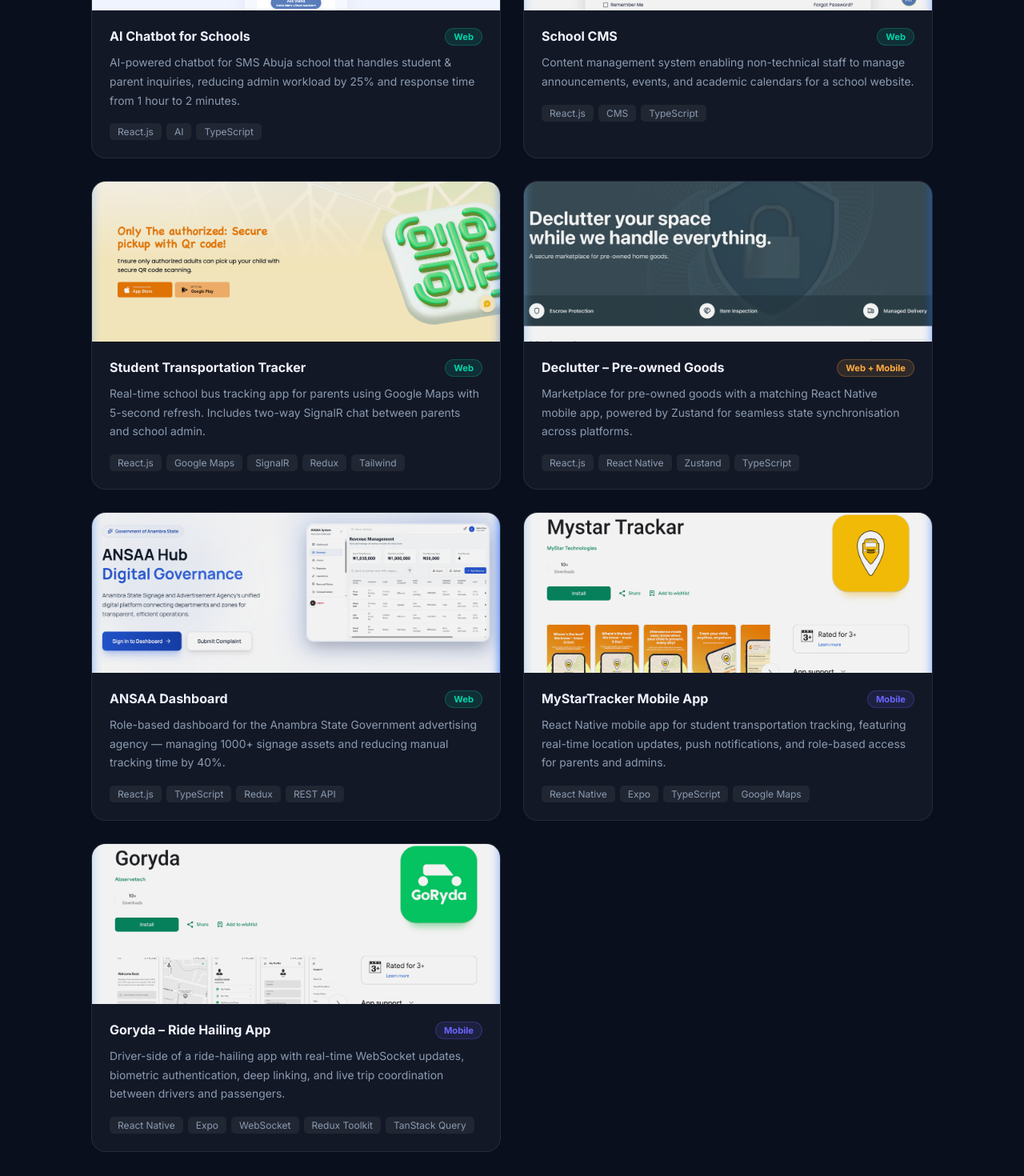
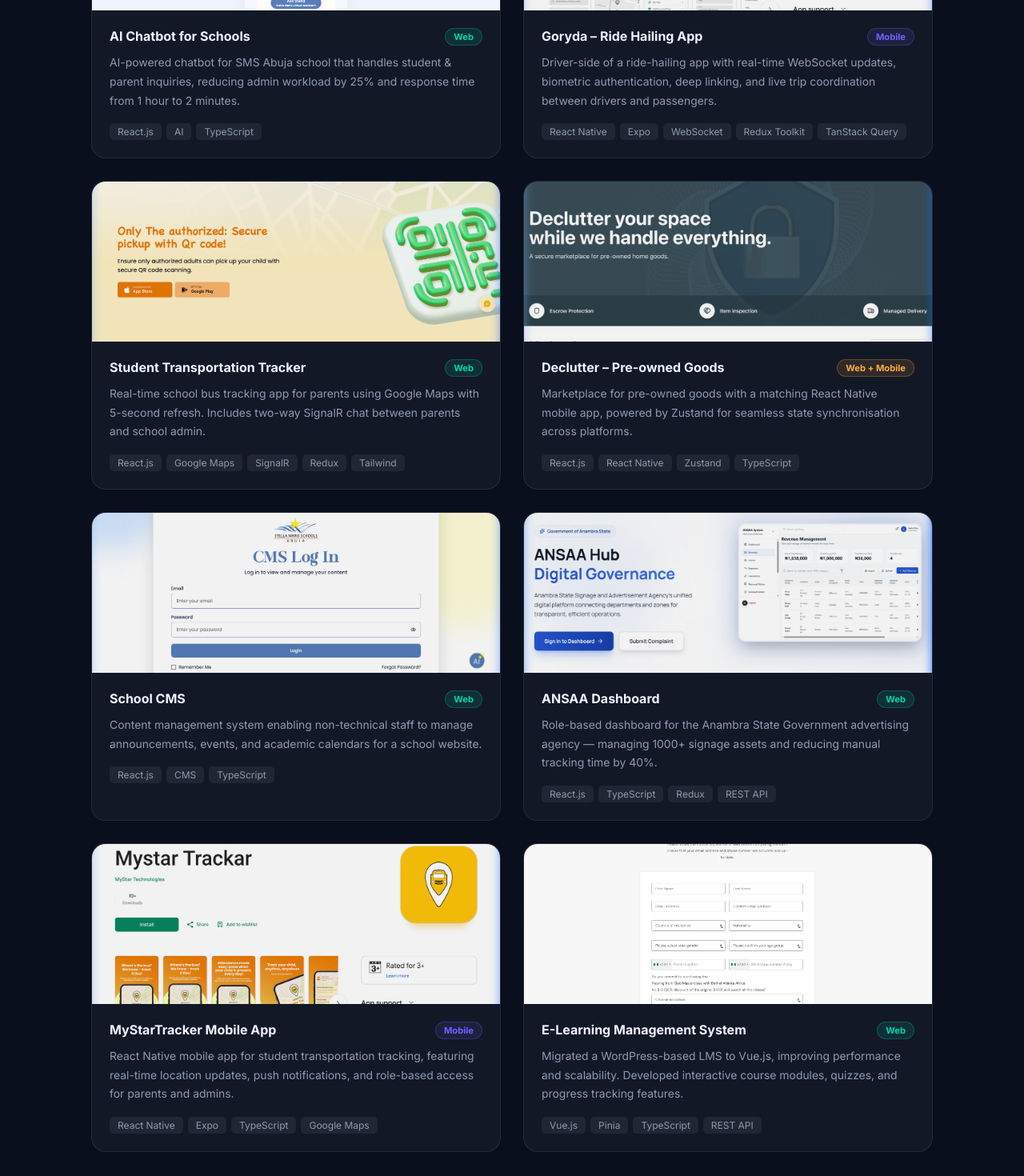
Before and after one commit to bhankymyk/portfolio, a Vue app: page / in a window 1280 px wide. Shown: the part 2500-3970 px from the top of the page at 80% size. Built offline with nearby package versions, Linux system fonts and the light colour scheme.

Commit message:
project updated

```diff
--- a/src/components/Portfolio.vue
+++ b/src/components/Portfolio.vue
@@ -180,6 +180,7 @@ import haustidyImg from '../assets/project-haustidy.png';
 import ansaaImg from '../assets/project-ansaa.png';
 import mystarImg from '../assets/project-mystartracker.png';
 import gorydaImg from '../assets/project-goryda.png';
+import lmsImg from '../assets/LMS.png';
 
 export default {
   name: 'Portfolio',
@@ -208,13 +209,13 @@ export default {
           img: chatbotImg,
         },
         {
-          title: 'School CMS',
-          type: 'Web',
-          desc: 'Content management system enabling non-technical staff to manage announcements, events, and academic calendars for a school website.',
-          tags: ['React.js', 'CMS', 'TypeScript'],
-          live: 'https://cms.smsabuja.com/',
+          title: 'Goryda – Ride Hailing App',
+          type: 'Mobile',
+          desc: 'Driver-side of a ride-hailing app with real-time WebSocket updates, biometric authentication, deep linking, and live trip coordination between drivers and passengers.',
+          tags: ['React Native', 'Expo', 'WebSocket', 'Redux Toolkit', 'TanStack Query'],
+          live: 'https://play.google.com/store/apps/details?id=com.goryda.customer',
           github: null,
-          img: cmsImg,
+          img: gorydaImg,
         },
         {
           title: 'Student Transportation Tracker',
@@ -235,6 +236,15 @@ export default {
           img: haustidyImg,
         },
         {
+          title: 'School CMS',
+          type: 'Web',
+          desc: 'Content management system enabling non-technical staff to manage announcements, events, and academic calendars for a school website.',
+          tags: ['React.js', 'CMS', 'TypeScript'],
+          live: 'https://cms.smsabuja.com/',
+          github: null,
+          img: cmsImg,
+        },
+        {
           title: 'ANSAA Dashboard',
           type: 'Web',
           desc: 'Role-based dashboard for the Anambra State Government advertising agency — managing 1000+ signage assets and reducing manual tracking time by 40%.',
@@ -253,13 +263,13 @@ export default {
           img: mystarImg,
         },
         {
-          title: 'Goryda – Ride Hailing App',
-          type: 'Mobile',
-          desc: 'Driver-side of a ride-hailing app with real-time WebSocket updates, biometric authentication, deep linking, and live trip coordination between drivers and passengers.',
-          tags: ['React Native', 'Expo', 'WebSocket', 'Redux Toolkit', 'TanStack Query'],
-          live: 'https://play.google.com/store/apps/details?id=com.goryda.customer',
+          title: 'E-Learning Management System',
+          type: 'Web',
+          desc: 'Migrated a WordPress-based LMS to Vue.js, improving performance and scalability. Developed interactive course modules, quizzes, and progress tracking features.',
+          tags: ['Vue.js', 'Pinia', 'TypeScript', 'REST API'],
+          live: 'https://therevivalschool.com/hosting-the-presence-adult-application/',
           github: null,
-          img: gorydaImg,
+          img: lmsImg,
         },
       ],
       experience: [
```
Also changed, not shown: src/assets/LMS.png (added).
